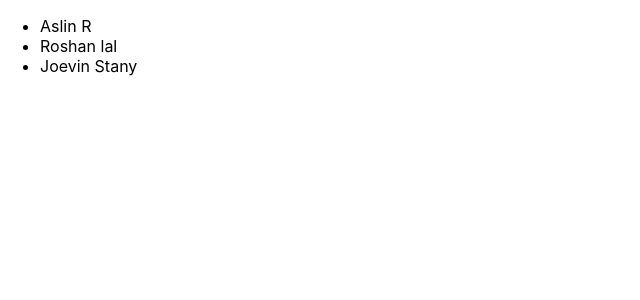
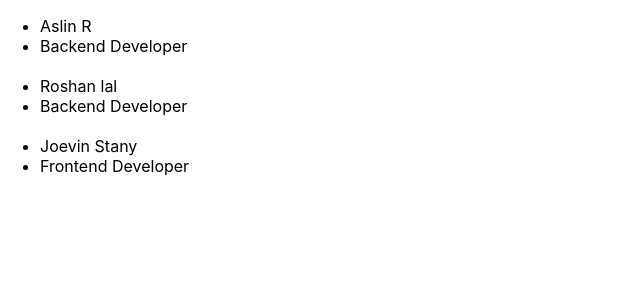
Before and after one commit to aslin-joel-r/learning-react-js, a React (Create React App) app in the folder client/: page / in a window 1280 px wide. Shown: the top 300 px of the page, without its empty margins (0-640 px from the left). Built offline with nearby package versions, Linux system fonts and the light colour scheme.

Commit message:
modified the map function return value

```diff
--- a/client/src/App.js
+++ b/client/src/App.js
@@ -13,7 +13,12 @@ function App() {
   ]
 
   const everyone = names.map(info=>{
-    return <li>{info.name}</li>;
+    return <div>
+      <li>{info.name}</li>
+      <li>{info.role}</li>
+      <br/>
+    </div>
+    ;
   })
 
 
```
